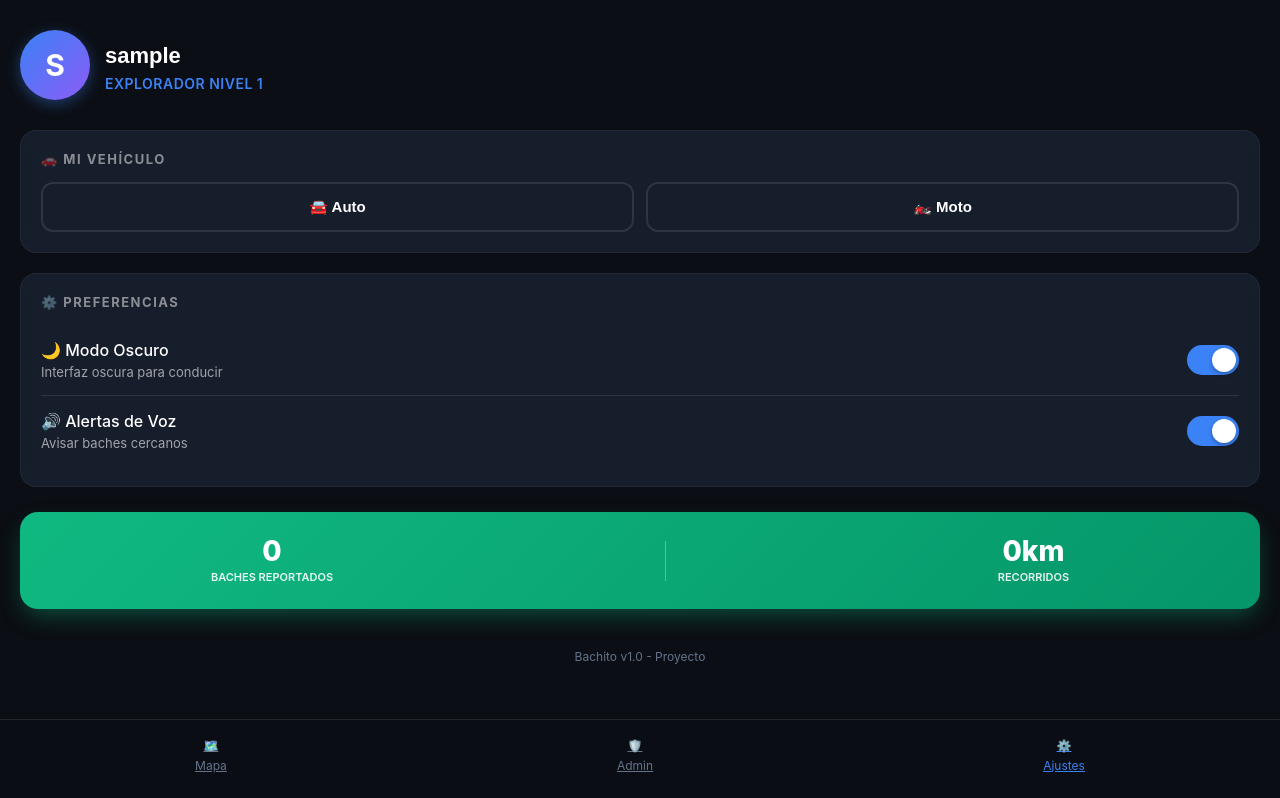
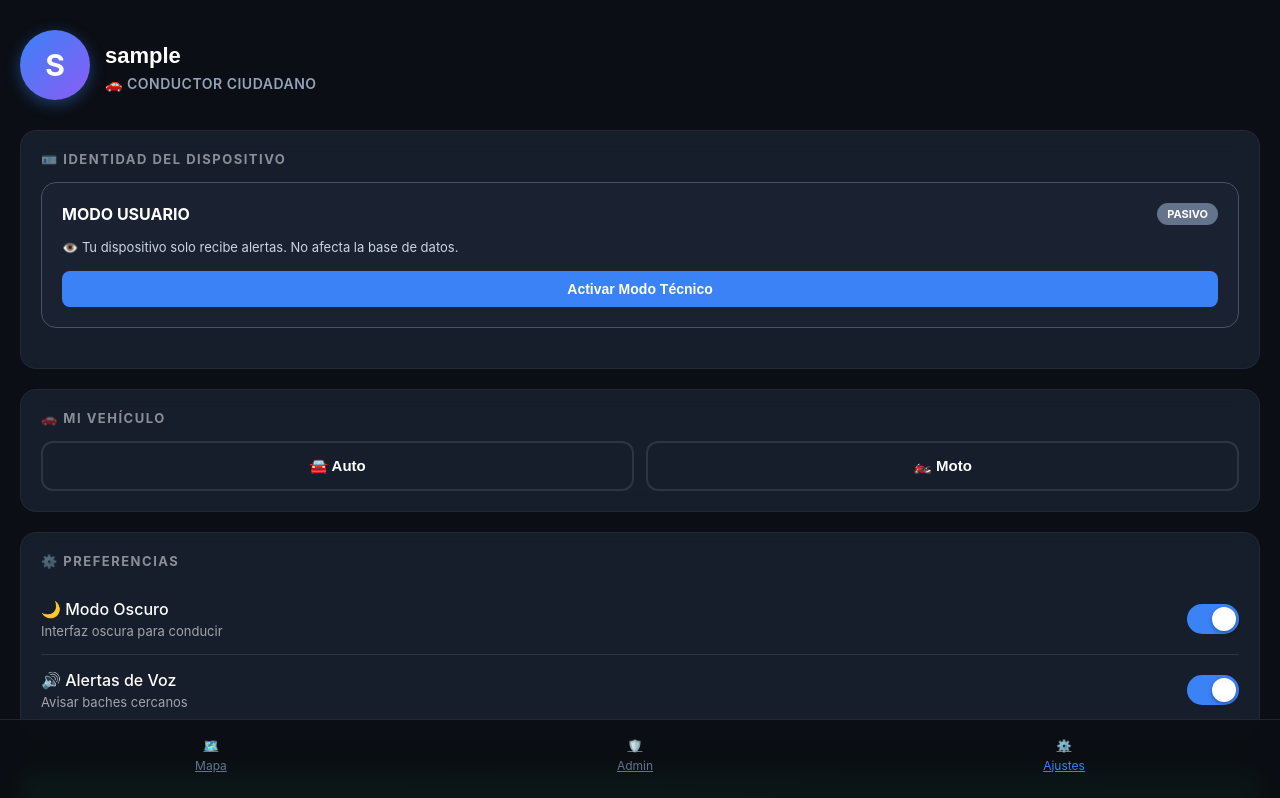
Before and after one commit to BOOTEABLE/Bachito, a React (Create React App) app in the folder frontend/: page /config in a window 1280 px wide. Shown: the top 798 px of the page. Built offline with nearby package versions, Linux system fonts and the light colour scheme; no server answers; sample sign-in values are in the browser's storage.

Commit message:
PROYECTO TERMINADO: Hardware, Login, Admin y Mapa funcionando correctamente

```diff
--- /dev/null
+++ b/frontend/src/config.js
@@ -0,0 +1,8 @@
+// UBICACIÓN: frontend/src/config.js
+
+// Opción 1: Si estás probando en tu CASA (Celular y PC en el mismo Wi-Fi)
+// Cambia los números por los que te salgan en 'ipconfig'
+export const API_URL = "http://192.168.3.52:4000/api";
+
+// Opción 2: Si ya subiste a AWS (Descomenta esta cuando ya esté en la nube)
+// export const API_URL = "http://54.123.45.67:4000/api";
--- a/frontend/src/pages/ConfigPage.js
+++ b/frontend/src/pages/ConfigPage.js
@@ -1,71 +1,82 @@
 // UBICACIÓN: src/pages/ConfigPage.js
 import React, { useState, useEffect } from 'react';
-import axios from 'axios'; // <--- IMPORTANTE: Necesitamos axios para pedir los datos
+import axios from 'axios';
+import { API_URL } from '../config'; // Usamos la configuración centralizada
 import '../App.css';
 
 function ConfigPage({ darkMode, setDarkMode }) {
-    // Estados del usuario
+    // --- ESTADOS ---
     const [nombre, setNombre] = useState(localStorage.getItem('userName') || '');
     const [vehiculo, setVehiculo] = useState(localStorage.getItem('userVehicle') || 'auto');
     const [sonido, setSonido] = useState(true);
-
-    // ESTADOS PARA DATOS REALES DEL HARDWARE
+    const [esExplorador, setEsExplorador] = useState(false); // Nuevo estado para el rol
     const [stats, setStats] = useState({
         reportes: 0,
         km: 0
     });
 
-    // --- EFECTO: CARGAR DATOS REALES DEL SERVIDOR ---
+    // --- EFECTO 1: CARGAR ESTADÍSTICAS Y ROL AL INICIAR ---
     useEffect(() => {
+        // A. Cargar Rol
+        const rolActual = localStorage.getItem('rolUsuario');
+        setEsExplorador(rolActual === 'explorador');
+
+        // B. Cargar Estadísticas del Servidor
         const cargarEstadisticas = async () => {
             try {
-                // Obtenemos la IP guardada o usamos localhost
-                const ip = localStorage.getItem('serverIp') || 'localhost';
-                const url = `http://${ip}:4000/api/sensores`; // Asegúrate que el puerto sea el de tu backend (4000 o 3000)
-
-                const res = await axios.get(url);
+                // Usamos API_URL que viene de config.js (ya tiene la IP correcta)
+                const res = await axios.get(`${API_URL}/sensores`);
                 const datos = res.data;
 
-                // 1. CALCULAR REPORTES (Cuántos baches reales ha detectado el hardware)
+                // Calculamos datos
                 const totalBaches = datos.filter(dato => dato.bache === true).length;
-
-                // 2. CALCULAR KM (Estimación basada en la actividad del hardware)
-                // Asumimos que cada dato enviado (cada 2 seg) equivale a 0.02 km recorridos aprox.
-                // O puedes usar la cantidad de datos totales como "tiempo de uso"
                 const kmEstimados = (datos.length * 0.02).toFixed(1);
 
                 setStats({
                     reportes: totalBaches,
                     km: kmEstimados
                 });
-
             } catch (error) {
                 console.error("Error cargando estadísticas:", error);
-                // Si falla, dejamos 0 o cargamos del localStorage si quisieras
             }
         };
 
         cargarEstadisticas();
     }, []);
 
-    // Guardar nombre
+    // --- FUNCIONES DE CAMBIO ---
+
+    // 1. Cambiar Rol (Explorador / Usuario)
+    const cambiarRol = () => {
+        if (esExplorador) {
+            localStorage.setItem('rolUsuario', 'usuario');
+            setEsExplorador(false);
+            alert("🔒 MODO USUARIO ACTIVADO\n\nAhora solo podrás VER los baches. Tu GPS no modificará la base de datos.");
+        } else {
+            localStorage.setItem('rolUsuario', 'explorador');
+            setEsExplorador(true);
+            alert("🕵️‍♂️ MODO EXPLORADOR ACTIVADO\n\n¡Cuidado! Ahora tu GPS se vinculará a los sensores nuevos. Úsalo solo en el vehículo de pruebas.");
+        }
+    };
+
+    // 2. Cambiar Nombre
     const handleNameChange = (e) => {
         setNombre(e.target.value);
         localStorage.setItem('userName', e.target.value);
     };
 
-    // Guardar vehículo
+    // 3. Cambiar Vehículo
     const handleVehicleChange = (val) => {
         setVehiculo(val);
         localStorage.setItem('userVehicle', val);
     };
 
     return (
-        <div className={`config-page ${darkMode ? 'dark' : 'light'}`}>
+        <div className={`config-page ${darkMode ? 'dark' : 'light'}`} style={{ paddingBottom: '80px' }}>
 
             {/* CABECERA DE PERFIL */}
             <div className="profile-header">
-                <div className="avatar-circle">
+                <div className={`avatar-circle ${esExplorador ? 'border-green' : ''}`}>
                     {nombre ? nombre.charAt(0).toUpperCase() : '👤'}
                 </div>
                 <div className="profile-info">
@@ -76,7 +87,63 @@ function ConfigPage({ darkMode, setDarkMode }) {
                         onChange={handleNameChange}
                         className="profile-name-input"
                     />
-                    <p className="profile-level">Explorador Nivel {stats.reportes > 5 ? '2' : '1'}</p>
+                    <p className="profile-level" style={{ color: esExplorador ? '#4ade80' : '#94a3b8' }}>
+                        {esExplorador ? '🛠️ Técnico Oficial' : '🚗 Conductor Ciudadano'}
+                    </p>
+                </div>
+            </div>
+
+            {/* --- NUEVA SECCIÓN: GESTIÓN DE ROLES --- */}
+            <div className="settings-section">
+                <h3>🪪 Identidad del Dispositivo</h3>
+                <div className="card-rol" style={{
+                    padding: '20px',
+                    backgroundColor: 'rgba(30, 41, 59, 0.5)',
+                    border: esExplorador ? '2px solid #22c55e' : '1px solid #475569',
+                    borderRadius: '15px',
+                    marginBottom: '20px',
+                    transition: 'all 0.3s ease'
+                }}>
+                    <div style={{ display: 'flex', justifyContent: 'space-between', alignItems: 'center', marginBottom: '10px' }}>
+                        <h4 style={{ margin: 0, color: 'white' }}>
+                            {esExplorador ? 'MODO EXPLORADOR' : 'MODO USUARIO'}
+                        </h4>
+                        <span style={{
+                            padding: '4px 10px',
+                            borderRadius: '20px',
+                            fontSize: '11px',
+                            backgroundColor: esExplorador ? '#22c55e' : '#64748b',
+                            color: 'white',
+                            fontWeight: 'bold'
+                        }}>
+                            {esExplorador ? 'ACTIVO' : 'PASIVO'}
+                        </span>
+                    </div>
+
+                    <p style={{ fontSize: '13px', color: '#cbd5e1', marginBottom: '15px', lineHeight: '1.4' }}>
+                        {esExplorador
+                            ? "✅ Tu GPS registrará automáticamente la ubicación de nuevos baches detectados."
+                            : "👁️ Tu dispositivo solo recibe alertas. No afecta la base de datos."
+                        }
+                    </p>
+
+                    <button
+                        onClick={cambiarRol}
+                        style={{
+                            width: '100%',
+                            padding: '10px',
+                            border: 'none',
+                            borderRadius: '8px',
+                            fontSize: '14px',
+                            fontWeight: 'bold',
+                            cursor: 'pointer',
+                            backgroundColor: esExplorador ? 'rgba(34, 197, 94, 0.2)' : '#3b82f6',
+                            color: esExplorador ? '#4ade80' : 'white',
+                            border: esExplorador ? '1px solid #22c55e' : 'none'
+                        }}
+                    >
+                        {esExplorador ? 'Desactivar Permisos' : 'Activar Modo Técnico'}
+                    </button>
                 </div>
             </div>
 
@@ -136,22 +203,20 @@ function ConfigPage({ darkMode, setDarkMode }) {
                 </div>
             </div>
 
-            {/* SECCIÓN 3: ESTADÍSTICAS REALES DEL HARDWARE */}
+            {/* SECCIÓN 3: ESTADÍSTICAS REALES */}
             <div className="stats-card">
                 <div className="stat-item">
-                    {/* AQUI MOSTRAMOS LOS DATOS REALES */}
                     <span className="stat-number">{stats.reportes}</span>
                     <span className="stat-label">Baches Reportados</span>
                 </div>
                 <div className="stat-line"></div>
                 <div className="stat-item">
-                    {/* AQUI MOSTRAMOS LOS KM ESTIMADOS */}
                     <span className="stat-number">{stats.km}km</span>
                     <span className="stat-label">Recorridos</span>
                 </div>
             </div>
 
-            <p className="app-version">Bachito v1.0 - Proyecto</p>
+            <p className="app-version">Oráculo Vial v1.0 - Proyecto Tesis</p>
         </div>
     );
 }
--- a/frontend/src/pages/LoginPage.js
+++ b/frontend/src/pages/LoginPage.js
@@ -1,6 +1,7 @@
 import React, { useState } from 'react';
 import axios from 'axios';
 import { useNavigate, Link } from 'react-router-dom';
+import { API_URL } from '../config';
 import '../App.css';
 
 function LoginPage() {
@@ -13,7 +14,7 @@ function LoginPage() {
         try {
             // OJO: IP del Backend (4000)
             const ip = localStorage.getItem('serverIp') || 'localhost';
-            const res = await axios.post(`http://${ip}:4000/api/auth/login`, { email, password });
+            const res = await axios.post(`http:// 192.168.3.52:4000/api/auth/login`, { email, password });
 
             localStorage.setItem('token', res.data.token);
             localStorage.setItem('userName', res.data.user.nombre);
--- a/frontend/src/pages/RegisterPage.js
+++ b/frontend/src/pages/RegisterPage.js
@@ -1,6 +1,7 @@
 import React, { useState } from 'react';
 import axios from 'axios';
 import { useNavigate, Link } from 'react-router-dom';
+import { API_URL } from '../config';
 import '../App.css';
 
 function RegisterPage() {
@@ -13,7 +14,7 @@ function RegisterPage() {
         e.preventDefault();
         try {
             const ip = localStorage.getItem('serverIp') || 'localhost';
-            await axios.post(`http://${ip}:4000/api/auth/register`, { nombre, email, password });
+            await axios.post(`http:// 192.168.3.52:4000/api/auth/register`, { nombre, email, password });
 
             alert("✅ ¡Cuenta creada! Ahora inicia sesión.");
             navigate('/login');
```
Also changed, not shown: frontend/src/pages/AdminPage.js (+24 -5 lines), frontend/src/pages/MapaPage.js (+57 -27 lines), 2 other files (tests, documents, lock files or other folders).
